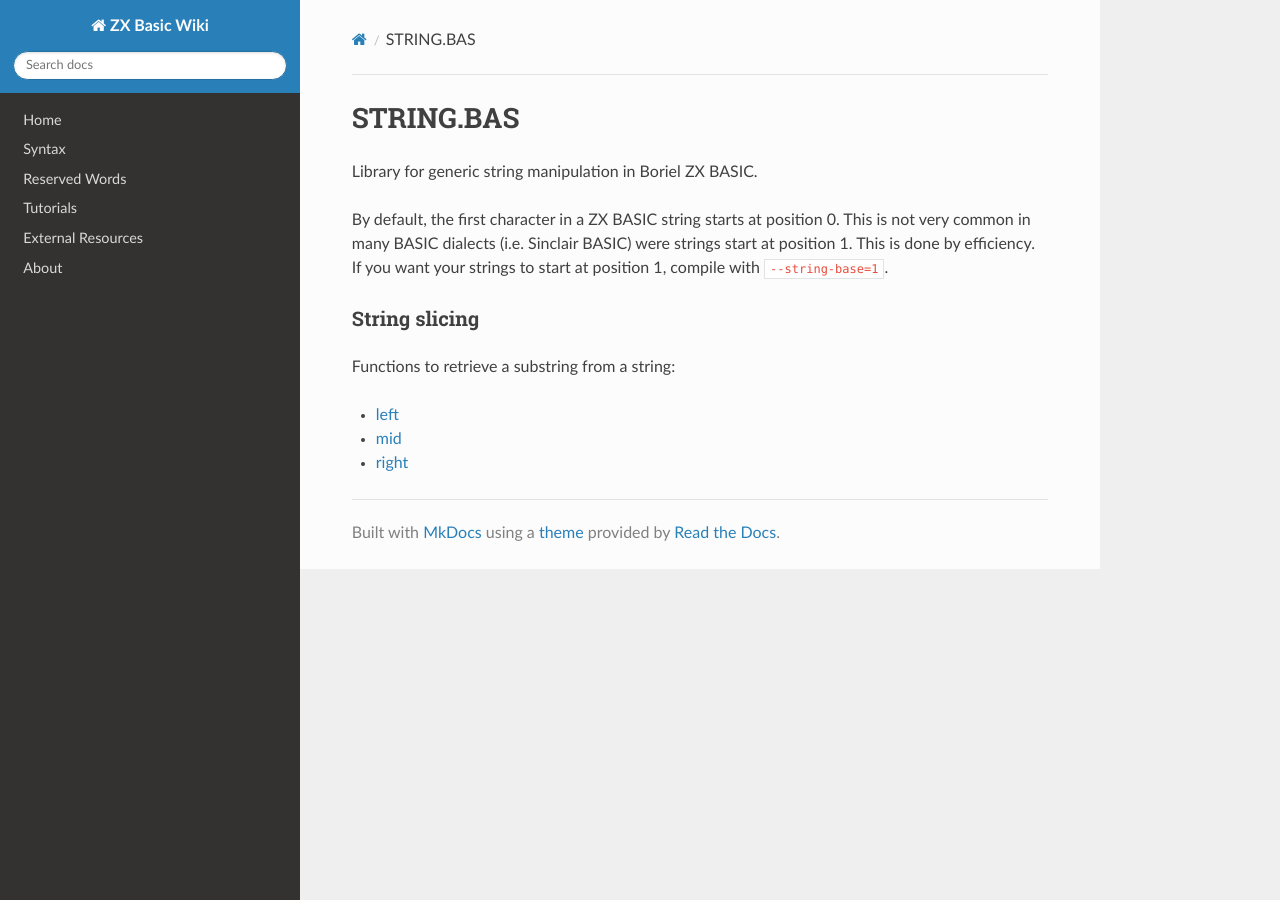
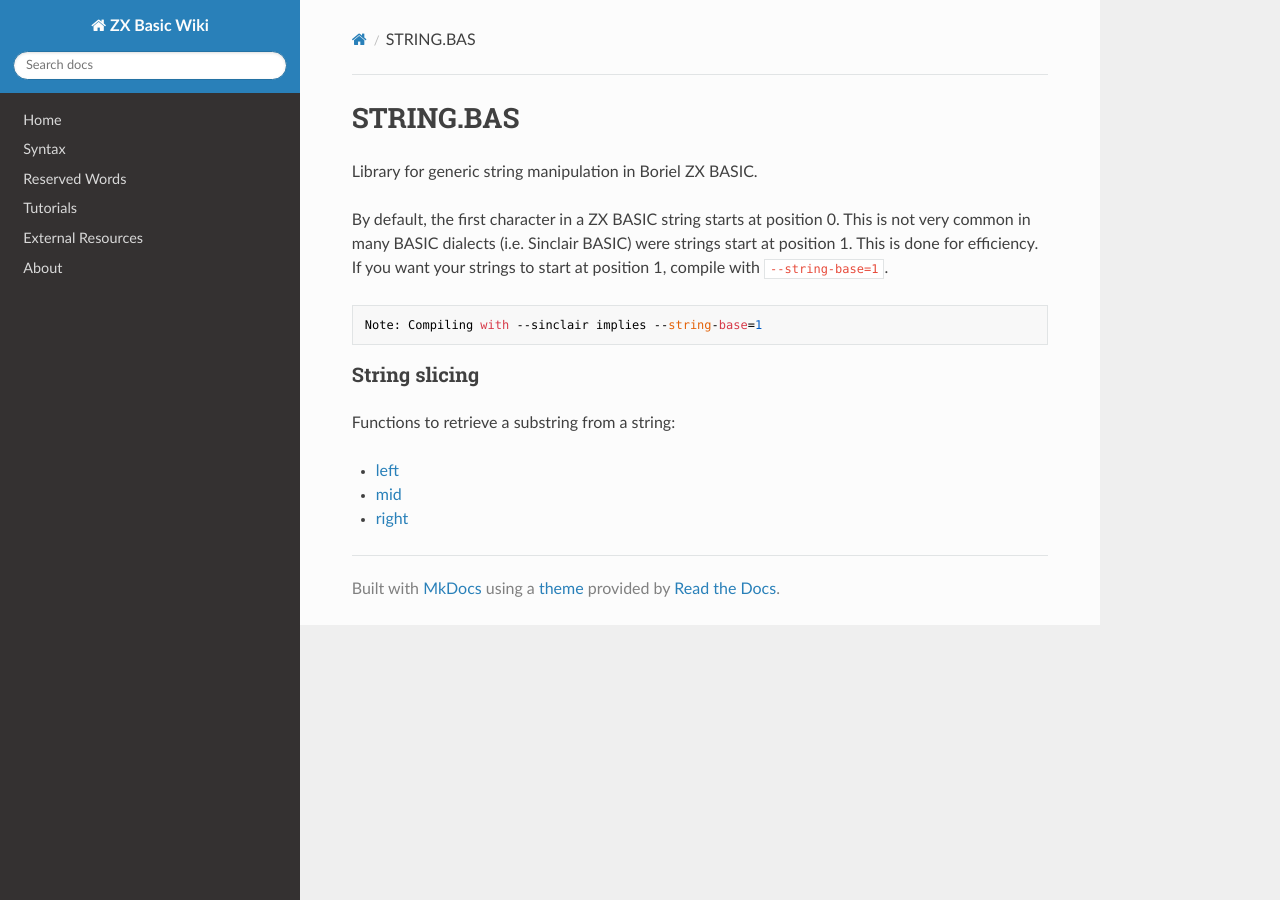
Before and after one commit to boriel-basic/docs, an MkDocs documentation site: the page built from doc/library/string.bas.md, in a window 1280 px wide. Built offline with MkDocs 1.6.1, drawn with Linux system fonts in a browser that asks for light colours; nearby versions of some CDN libraries.

Commit message:
Fix grammar.
Also adds clarification.

```diff
--- a/doc/library/string.bas.md
+++ b/doc/library/string.bas.md
@@ -4,9 +4,10 @@ Library for generic string manipulation in Boriel ZX BASIC.
 
 By default, the first character in a ZX BASIC string starts at position 0.
 This is not very common in many BASIC dialects (i.e. Sinclair BASIC) were strings
-start at position 1. This is done by efficiency. If you want your strings
+start at position 1. This is done for efficiency. If you want your strings
 to start at position 1, compile with `--string-base=1`.
 
+    Note: Compiling with --sinclair implies --string-base=1
 
 ### String slicing
 Functions to retrieve a substring from a string:
```
